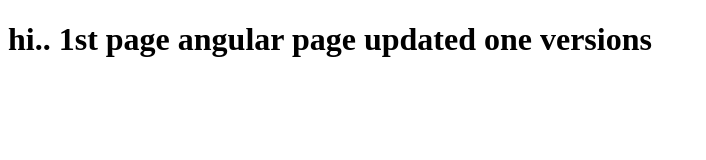
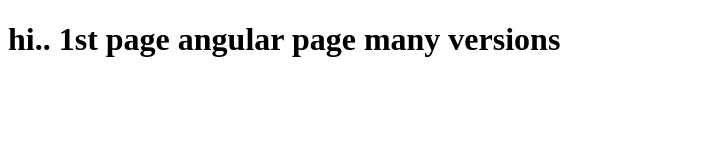
Before and after one commit to AkhilKrishnamurthy/rep-1, a plain HTML site: page index.html in a window 1280 px wide. Shown: the whole page, without its empty margins (0-706 px from the left). Drawn offline with Linux system fonts and the light colour scheme.

Commit message:
late version of web files

```diff
--- a/index.html
+++ b/index.html
@@ -4,6 +4,6 @@
 	<title>hii</title>
 </head>
 <body>
-<h1>hi.. 1st page angular page updated one versions</h1>
+<h1>hi.. 1st page angular page many versions</h1>
 </body>
 </html>
```
